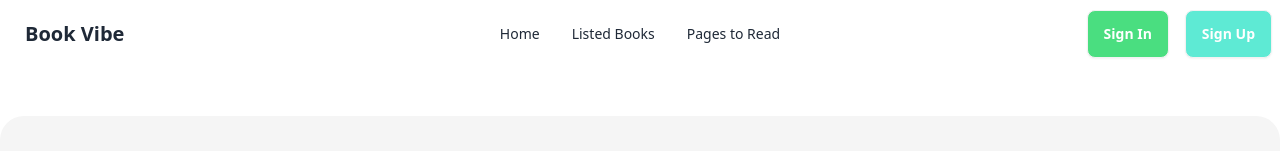
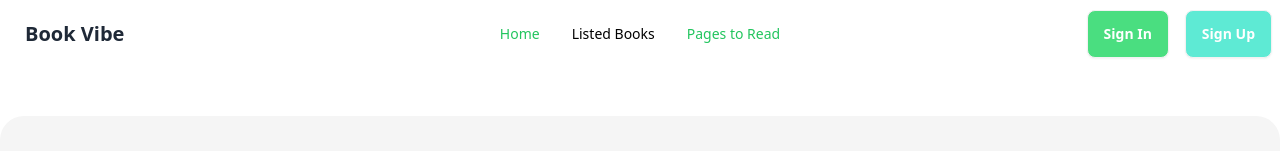
Before and after one commit to shahoriarniloy/BookVibe, a React (Vite) app: page / in a window 1280 px wide. Shown: the top 151 px of the page. Built offline with nearby package versions, Linux system fonts and the light colour scheme.

Commit message:
Active NavLink Added

```diff
--- a/src/components/Banner.jsx
+++ b/src/components/Banner.jsx
@@ -1,5 +1,7 @@
 
 import Book from './Book'
+import { Link } from 'react-router-dom';
+import { NavLink } from 'react-router-dom';
 
 const Banner = () => {
     return (
@@ -7,7 +9,7 @@ const Banner = () => {
              <div className="flex justify-between max-w-[1400px] max-h-[554px] bg-neutral-100 rounded-3xl p-8 mt-12 m-auto mb-16">
            <div className="ml-10">
                 <h1 className="w-[526px] text-neutral-900 text-[56px] font-bold">Refreshing your book collection</h1>
-                <button className="btn bg-green-400 text-white float-left ml-16 mt-6">View The List</button>
+                <NavLink to={`list`}><button className="btn bg-green-400 text-white float-left ml-16 mt-6">View The List</button>  </NavLink>
            </div>
            <img className="h-[318px] h=[394px] mr-20" src="/banner.png" alt="" />
 
--- a/src/components/Navbar.jsx
+++ b/src/components/Navbar.jsx
@@ -11,18 +11,36 @@ const Navbar = () => {
               <svg xmlns="http://www.w3.org/2000/svg" className="h-5 w-5" fill="none" viewBox="0 0 24 24" stroke="currentColor"><path strokeLinecap="round" strokeLinejoin="round" strokeWidth="2" d="M4 6h16M4 12h8m-8 6h16" /></svg>
             </div>
             <ul tabIndex={0} className="menu menu-sm dropdown-content mt-3 z-[1] p-2 shadow bg-base-100 rounded-box w-52">
-              <li><a><button className="btn btn-outline btn-success">Home</button></a></li>
+              <li><NavLink><button className="btn btn-outline btn-success">Home</button></NavLink></li>
               <li><NavLink to="/list">Listed Books</NavLink></li>
-              <li><Link >Pages to Read</Link></li>
+              <li><NavLink >Pages to Read</NavLink></li>
             </ul>
           </div>
           <a className="btn btn-ghost text-xl">Book Vibe</a>
         </div>
         <div className="navbar-center hidden lg:flex ">
           <ul className="menu menu-horizontal px-1 justify-center items-center">
-            <li><Link to="/">Home</Link></li>
-            <li><Link to="/list">Listed Books</Link></li>
-            <li><Link >Pages to Read</Link></li>
+            <li><NavLink  className={({ isActive, isPending }) =>
+                      isActive
+                        ?  ("text-green-500")
+                        : isPending
+                        ? "pending"
+                        : ("text-black")
+                    } to="/">Home</NavLink></li>
+            <li><NavLink to="/list"  className={({ isActive, isPending }) =>
+                      isActive
+                        ?  ("text-green-500")
+                        : isPending
+                        ? "pending"
+                        : ("text-black")
+                    }>Listed Books</NavLink></li>
+            <li><NavLink  className={({ isActive, isPending }) =>
+                      isActive
+                        ? ("text-green-500")
+                        : isPending
+                        ? ("pending")
+                        : ("text-black")
+                    }>Pages to Read</NavLink></li>
           </ul>
         </div>
         <div className="navbar-end ">
```
